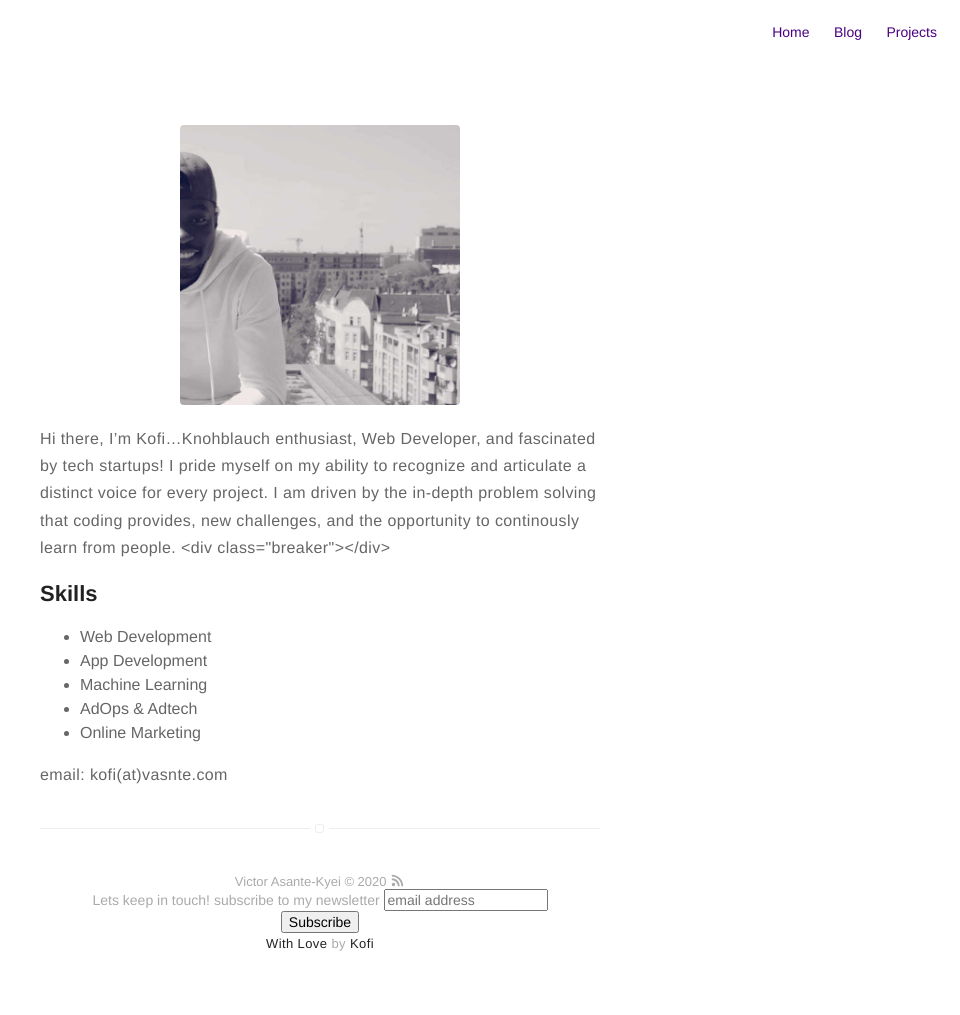
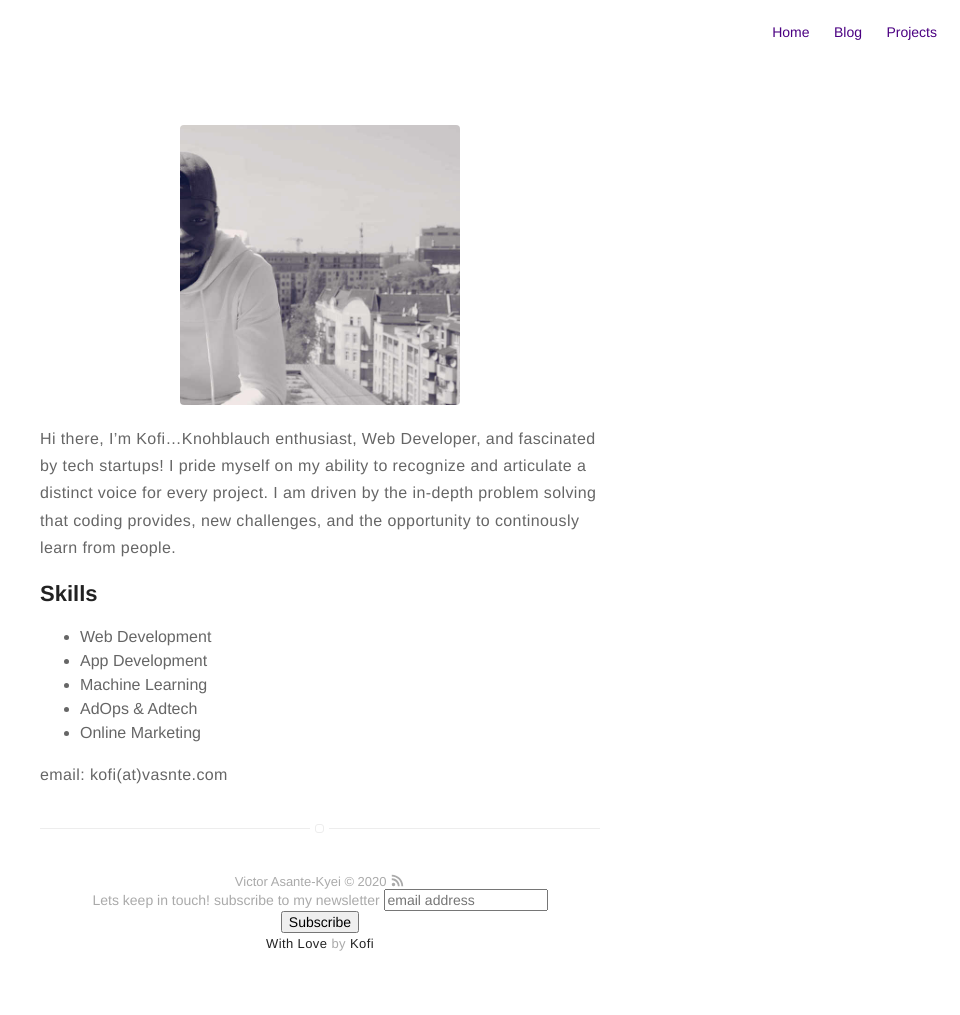
Before and after one commit to BruhKofi/bruhkofi.github.io, a Jekyll site: the page built from about.md, in a window 1280 px wide. Shown: the whole page, without its empty margins (320-1280 px from the left). Built offline with Jekyll 4.4.1, drawn with Linux system fonts in a browser that asks for light colours; a script that is not in the unit is left out; comment, search, counter and statistics services are not loaded.

Commit message:
Update from Forestry.io victorasantekyei@yahoo.co.uk updated about.md

```diff
--- a/about.md
+++ b/about.md
@@ -9,7 +9,7 @@
 ---
 ![Profile Image]({{ site.url }}/{{ site.picture }})
 
-Hi there, I'm Kofi...Knohblauch enthusiast, Web Developer, and fascinated by tech startups! I pride myself on my ability to recognize and articulate a distinct voice for every project. I am driven by the in-depth problem solving that coding provides, new challenges, and the opportunity to continously learn from people. <div class="breaker"></div>
+Hi there, I'm Kofi...Knohblauch enthusiast, Web Developer, and fascinated by tech startups! I pride myself on my ability to recognize and articulate a distinct voice for every project. I am driven by the in-depth problem solving that coding provides, new challenges, and the opportunity to continously learn from people.
 
 <!--
 ![HelloFresh](https://www.hellofresh.de/images/hellofresh-logo.svg?v=3){: height="90px" width="90px"}
```
